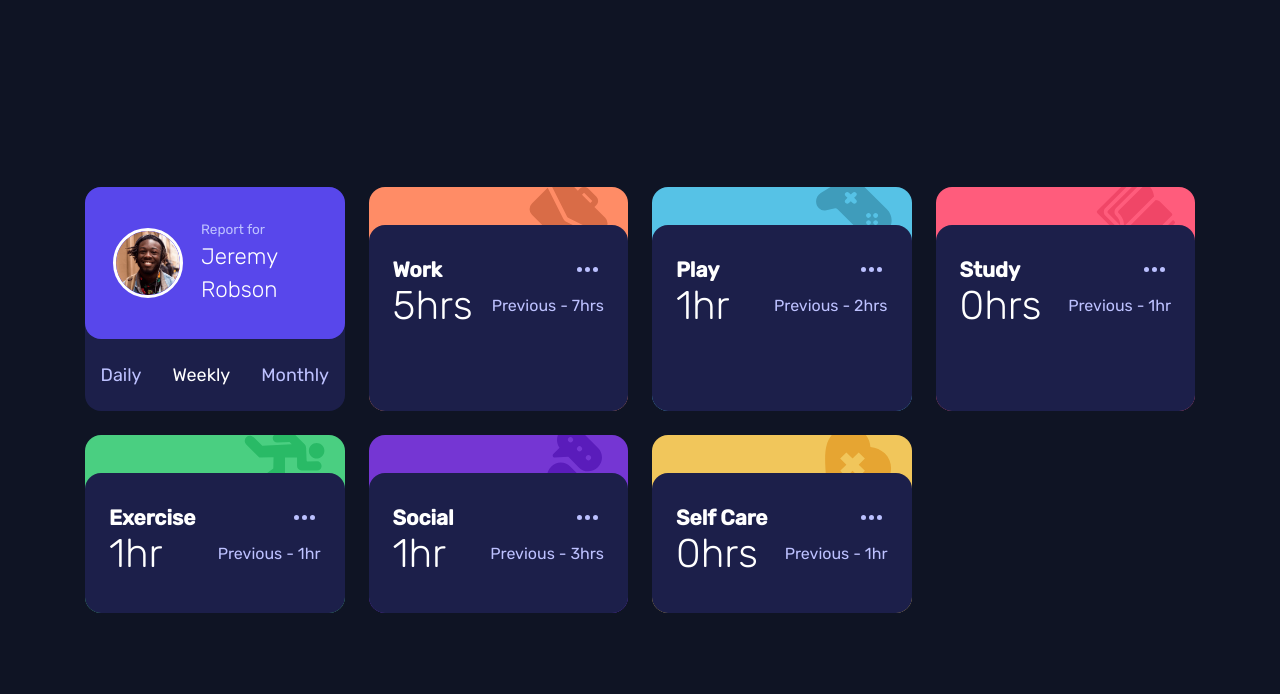
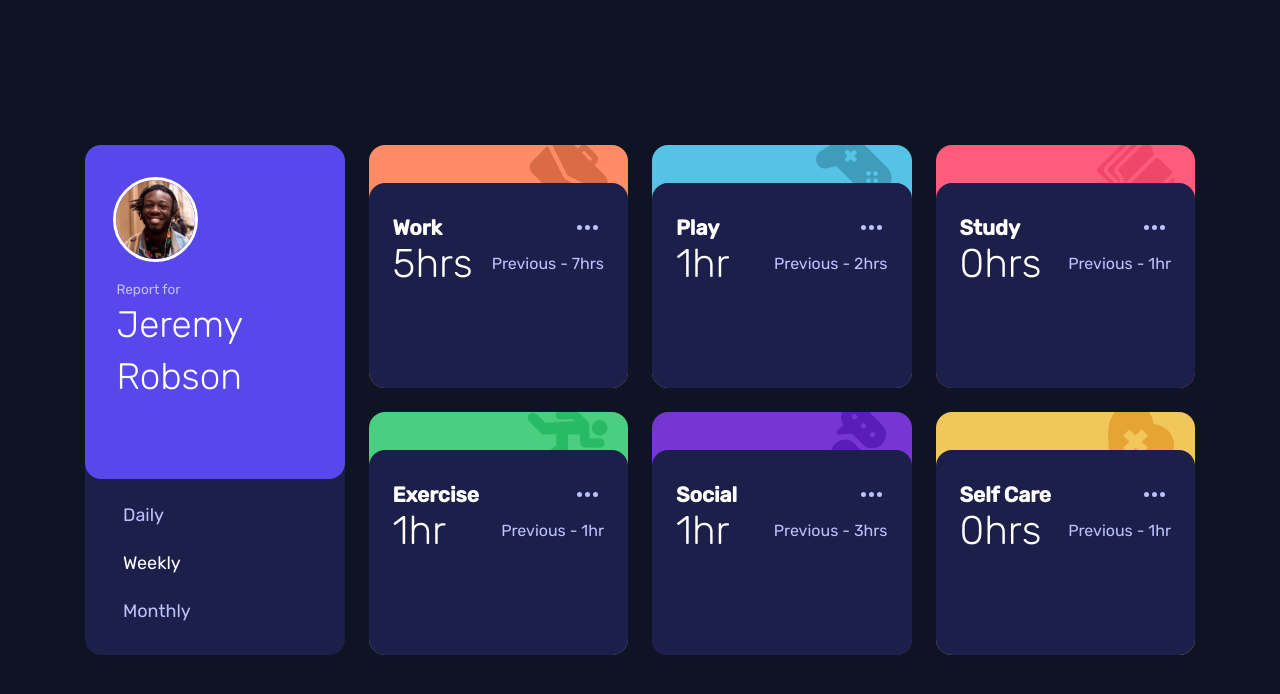
Before and after one commit to marisudris/frontend-mentor-time-tracking-dashboard, a plain HTML site: page index.html in a window 1280 px wide. Drawn offline with Linux system fonts and the light colour scheme.

Commit message:
Update grid header styles

```diff
--- a/style.css
+++ b/style.css
@@ -73,18 +73,37 @@ body {
   border-radius: var(--radius);
 }
 
+@media (min-width: 861px) {
+  .grid__header {
+    grid-row: span 3;
+  }
+}
+
+@media (min-width: 1140px) {
+  .grid__header {
+    grid-row: span 2;
+  }
+}
+
 .grid__header-info {
   display: flex;
+  flex-wrap: wrap;
   align-items: center;
   gap: 1.125em;
   padding: 2em 1.75em;
+  padding-bottom: clamp(2em, 6vw, 16em);
   background: var(--clr-blue);
   border-radius: var(--radius);
 }
 
+.grid__header-info > * {
+  flex-grow: 1;
+  flex-basis: calc(var(--multiplier) * 999);
+}
+
 .profile-image {
   border: 3px solid white;
-  width: 4.375em;
+  max-width: 85px;
   border-radius: 50%;
 }
 
@@ -93,20 +112,29 @@ body {
   display: inline-block;
   font-size: 0.85rem;
   font-weight: 400;
-  line-height: 1.5;
+  margin-left: 0.25em;
+  line-height: 1.4;
 }
 
 .name {
   color: white;
   display: block;
-  font-size: 1.4rem;
+  font-size: clamp(1.4rem, 4vw, 2.3rem);
   font-weight: 300;
 }
 
 .togglers {
   display: flex;
+  flex-wrap: wrap;
+  row-gap: 1.5em;
   justify-content: space-around;
-  padding: 1.5em 0;
+  padding: 1.5em 2em 2em;
+  --multiplier: calc(14.75em - 100%); /** for 'Flexbox albatross' **/
+}
+
+.togglers > * {
+  flex-grow: 1;
+  flex-basis: calc(var(--multiplier) * 999);
 }
 
 .button {
```
